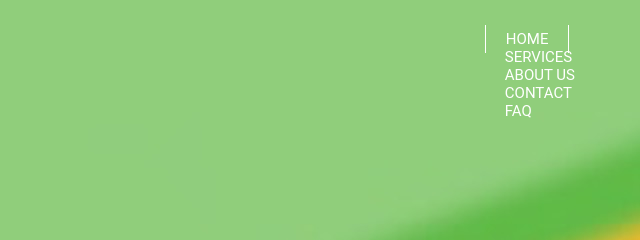
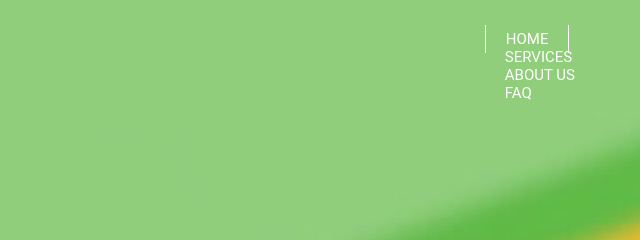
Before and after one commit to jesser100/jesser100.github.io, a plain HTML site: page top10feestjes.html in a window 1280 px wide. Shown: the top 240 px of the page, 640-1280 px from the left. Drawn offline with Linux system fonts and the light colour scheme.

Commit message:
Update top10feestjes.html

```diff
--- a/top10feestjes.html
+++ b/top10feestjes.html
@@ -14,7 +14,6 @@
             <li class="active"><a href="index.html"> HOME </a></li>
             <li><a href="top10feestjes.html"> SERVICES </a></li>
             <li><a href="aboutus.html"> ABOUT US </a></li>
-            <li><a href=""> CONTACT </a></li>
             <li><a href="faq.html"> FAQ </a></li>
 
             </ul>
```
